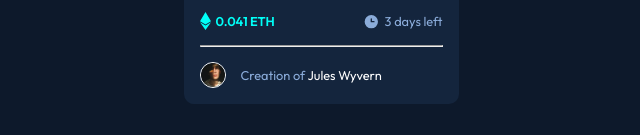
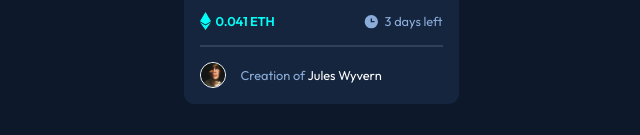
Before and after one commit to kevinx9000/nft-preview-card-component, a plain HTML site: page index.html in a window 1280 px wide. Shown: the part 531-666 px from the top of the page, without its empty margins (319-959 px from the left). Drawn offline with Linux system fonts and the light colour scheme.

Commit message:
Update index.css
attempting hr color fix

```diff
--- a/index.css
+++ b/index.css
@@ -140,7 +140,7 @@
   }
 
   hr {
-      color: var(--dark-blue-3);
+      border: 1px solid var(--dark-blue-3);
   }
 
   .avatar-section {
```
